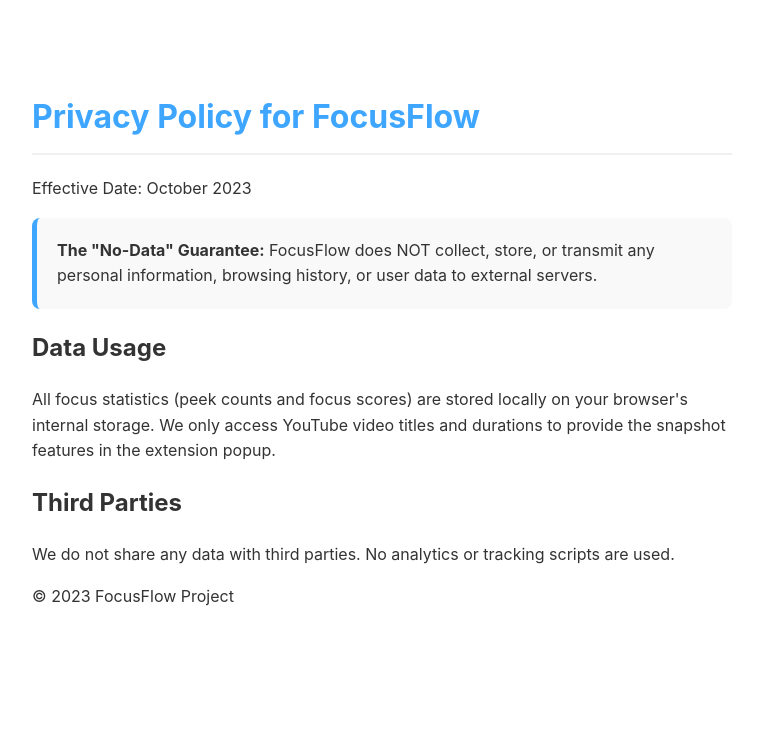
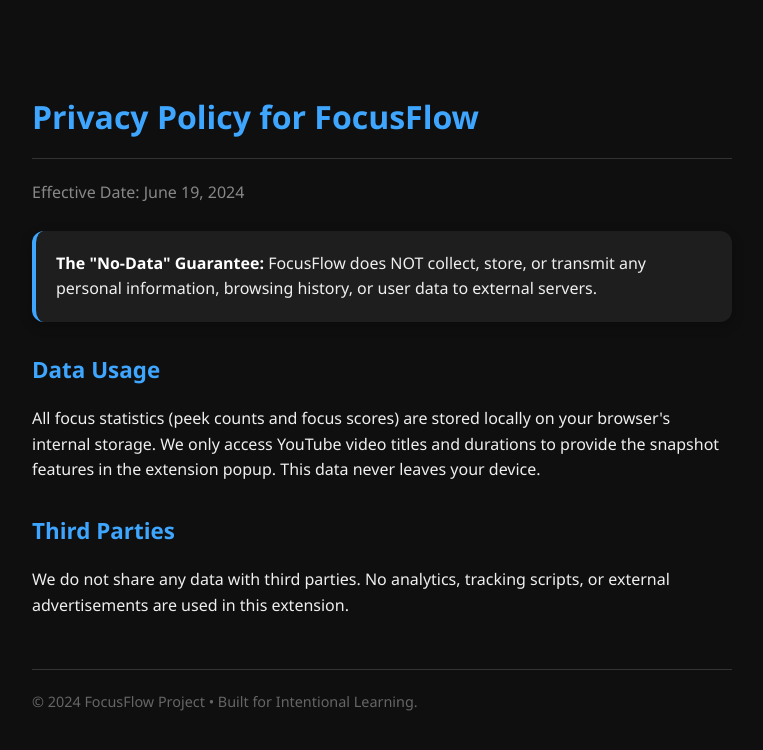
Before and after one commit to UjsGit/FocusFlow, a browser extension: page index.html in a window 1280 px wide. Shown: the whole page, without its empty margins (258-1021 px from the left). Drawn offline with Linux system fonts and the light colour scheme.

Commit message:
added dark mode

```diff
--- a/index.html
+++ b/index.html
@@ -5,25 +5,57 @@
     <meta name="viewport" content="width=device-width, initial-scale=1.0">
     <title>FocusFlow - Privacy Policy</title>
     <style>
-        body { font-family: -apple-system, sans-serif; line-height: 1.6; max-width: 700px; margin: 50px auto; padding: 20px; color: #333; }
-        h1 { color: #3ea6ff; border-bottom: 2px solid #f0f0f0; padding-bottom: 10px; }
-        .box { background: #f9f9f9; padding: 20px; border-radius: 8px; border-left: 5px solid #3ea6ff; }
+        /* Modern Dark Mode Aesthetic */
+        body {
+            font-family: 'Segoe UI', Roboto, Helvetica, Arial, sans-serif;
+            line-height: 1.6;
+            max-width: 700px;
+            margin: 50px auto;
+            padding: 20px;
+            background-color: #0f0f0f; /* Match YouTube Dark Mode */
+            color: #efefef;
+        }
+        h1 {
+            color: #3ea6ff;
+            border-bottom: 1px solid #333;
+            padding-bottom: 15px;
+            font-weight: 600;
+        }
+        h2 { color: #3ea6ff; margin-top: 30px; font-size: 1.4rem; }
+        .box {
+            background: #1e1e1e;
+            padding: 20px;
+            border-radius: 12px;
+            border-left: 4px solid #3ea6ff;
+            margin: 25px 0;
+            box-shadow: 0 4px 12px rgba(0,0,0,0.3);
+        }
+        strong { color: #fff; }
+        .footer {
+            margin-top: 50px;
+            font-size: 0.9rem;
+            color: #666;
+            border-top: 1px solid #333;
+            padding-top: 20px;
+        }
     </style>
 </head>
 <body>
     <h1>Privacy Policy for FocusFlow</h1>
-    <p>Effective Date: October 2023</p>
+    <p style="color: #888;">Effective Date: June 19, 2024</p>
 
     <div class="box">
         <strong>The "No-Data" Guarantee:</strong> FocusFlow does NOT collect, store, or transmit any personal information, browsing history, or user data to external servers.
     </div>
 
     <h2>Data Usage</h2>
-    <p>All focus statistics (peek counts and focus scores) are stored locally on your browser's internal storage. We only access YouTube video titles and durations to provide the snapshot features in the extension popup.</p>
+    <p>All focus statistics (peek counts and focus scores) are stored locally on your browser's internal storage. We only access YouTube video titles and durations to provide the snapshot features in the extension popup. This data never leaves your device.</p>
 
     <h2>Third Parties</h2>
-    <p>We do not share any data with third parties. No analytics or tracking scripts are used.</p>
+    <p>We do not share any data with third parties. No analytics, tracking scripts, or external advertisements are used in this extension.</p>
 
-    <p>&copy; 2023 FocusFlow Project</p>
+    <div class="footer">
+        &copy; 2024 FocusFlow Project • Built for Intentional Learning.
+    </div>
 </body>
 </html>
```
